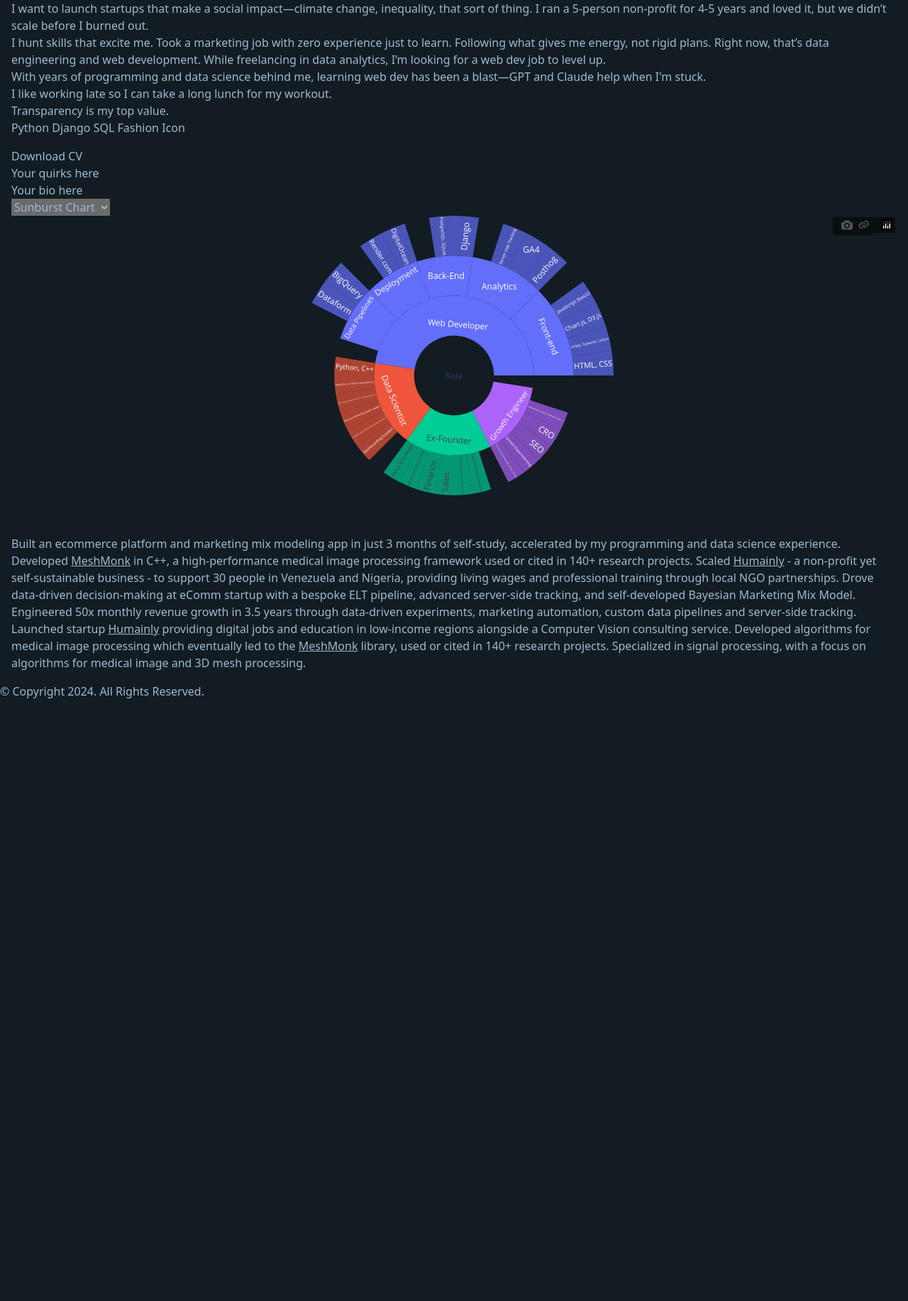
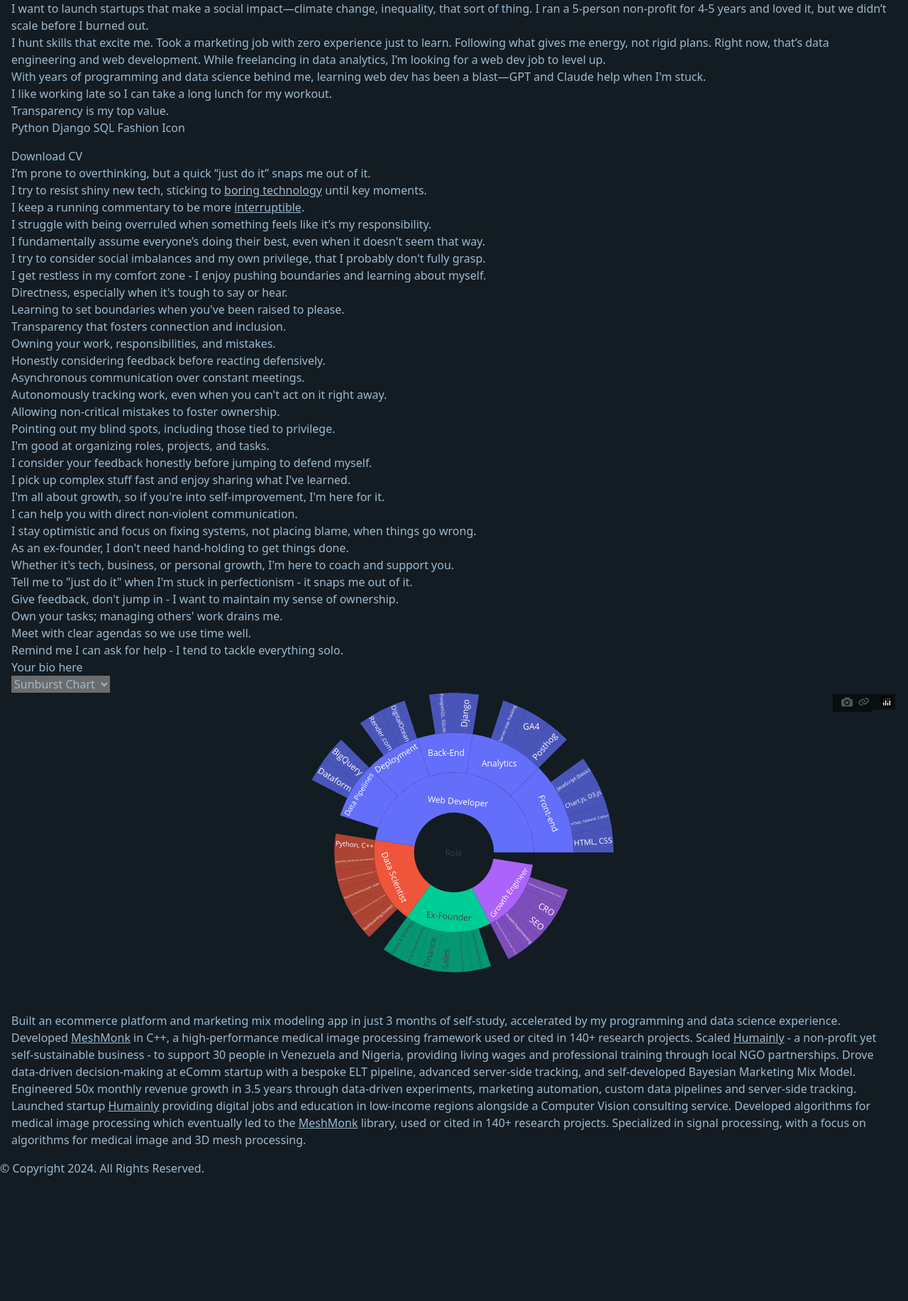
Before and after one commit to jsnyde0/resume, a Django app: page /resume/ in a window 1280 px wide. Shown: the part 907-2740 px from the top of the page at 71% size. Before the commit the page ends 1891 px from the top, so only its background shows below. Run offline with Django 5.2, Linux system fonts and the light colour scheme; some libraries are stand-ins or nearby versions.

Commit message:
added quirks, values, how I can help you, how you can help me

```diff
--- a/templates/resume.html
+++ b/templates/resume.html
@@ -27,8 +27,7 @@
       <!-- Column 1: Single-column cards -->
       <div class="space-y-4 md:col-span-1">
 
-        <c-resume-card
-        >
+        <c-resume-card>
           <div class="flex flex-col items-start">
             <div class="relative w-24 h-24 mb-3 rounded-full shadow-lg overflow-hidden group">
                 <img class="absolute inset-0 w-full h-full object-cover transition-opacity duration-300 ease-in-out opacity-100 group-hover:opacity-0" src="{% static 'img/jonatan_avatar_smiling_no_bg.png' %}" alt="Jonatan Profile Picture"/>
@@ -68,15 +67,114 @@
           </div>
         </c-resume-card>
 
-        <c-resume-card
-            title="Quirks"
-        >
-        <p>Your quirks here</p>
+        <c-resume-card title="Quirks">
+          <ul class="list-disc list-inside">
+            <li>
+              I’m prone to overthinking, but a quick “just do it” snaps me out of it.
+            </li>
+            <li>
+              I try to resist shiny new tech, sticking to <a href="https://mcfunley.com/choose-boring-technology" target="_blank" class="link">boring technology</a> until key moments.
+            </li>
+            <li>
+              I keep a running commentary to be more <a href="https://www.stevestreeting.com/2010/09/04/work-2-0/" target="_blank" class="link">interruptible</a>.
+            </li>
+            <li>
+              I struggle with being overruled when something feels like it’s my responsibility.
+            </li>
+            <li>
+              I fundamentally assume everyone’s doing their best, even when it doesn't seem that way.
+            </li>
+            <li>
+              I try to consider social imbalances and my own privilege, that I probably don't fully grasp.
+            </li>
+            <li>
+              I get restless in my comfort zone - I enjoy pushing boundaries and learning about myself.
+            </li>
+          </ul>
         </c-resume-card>
 
-        <c-resume-card
-            title="Bio"
-        >
+        <c-resume-card title="What I Value">
+          <ul class="list-disc list-inside">
+            <li>
+              Directness, especially when it's tough to say or hear.
+            </li>
+            <li>
+              Learning to set boundaries when you've been raised to please.
+            </li>
+            <li>
+              Transparency that fosters connection and inclusion.
+            </li>
+            <li>
+              Owning your work, responsibilities, and mistakes.
+            </li>
+            <li>
+              Honestly considering feedback before reacting defensively.
+            </li>
+            <li>
+              Asynchronous communication over constant meetings.
+            </li>
+            <li>
+              Autonomously tracking work, even when you can't act on it right away.
+            </li>
+            <li>
+              Allowing non-critical mistakes to foster ownership.
+            </li>
+            <li>
+              Pointing out my blind spots, including those tied to privilege.
+            </li>
+          </ul>
+        </c-resume-card>
+
+        <c-resume-card title="How I can help you">
+          <ul class="list-disc list-inside">
+            <li>
+              I'm good at organizing roles, projects, and tasks.
+            </li>
+            <li>
+              I consider your feedback honestly before jumping to defend myself.
+            </li>
+            <li>
+              I pick up complex stuff fast and enjoy sharing what I've learned.
+            </li>
+            <li>
+              I'm all about growth, so if you're into self-improvement, I'm here for it.
+            </li>
+            <li>
+              I can help you with direct non-violent communication.
+            </li>
+            <li>
+              I stay optimistic and focus on fixing systems, not placing blame, when things go wrong.
+            </li>
+            <li>
+              As an ex-founder, I don't need hand-holding to get things done.
+            </li>
+            <li>
+              Whether it's tech, business, or personal growth, I'm here to coach and support you.
+            </li>
+          </ul>
+        </c-resume-card>
+
+        <c-resume-card title="How you can help me">
+          <ul class="list-disc list-inside">
+            <li>
+              Tell me to "just do it" when I'm stuck in perfectionism - it snaps me out of it.
+            </li>
+            <li>
+              Give feedback, don't jump in - I want to maintain my sense of ownership.
+            </li>
+            <li>
+              Own your tasks; managing others' work drains me.
+            </li>
+            <li>
+              Meet with clear agendas so we use time well.
+            </li>
+            <li>
+              Remind me I can ask for help - I tend to tackle everything solo.
+            </li>
+          </ul>
+        </c-resume-card>
+
+        <c-resume-card title="Bio">
           <p>Your bio here</p>
         </c-resume-card>
 
@@ -85,9 +183,7 @@
       <!-- Columns 2-3: Wide cards -->
       <div class="md:col-span-1 space-y-4">
 
-        <c-resume-card
-            title="Skills"
-        >
+        <c-resume-card title="Skills">
           <div class="mb-4">
             <div class="tooltip tooltip-right" data-tip="Two visualizations just for fun: D3.js vs Plotly.">
             <select id="skillsVisualizationSelector" class="select select-bordered w-full max-w-xs">
@@ -148,7 +244,7 @@
               date_range="2017"
               image_url="{% static 'img/meshmonk-logo-white.png' %}"
               image_alt="MeshMonk Logo"
-              >Developed <a href="https://github.com/TheWebMonks/meshmonk" target="_blank" class="link link-hover">MeshMonk</a> in C++, a high-performance medical image processing framework used or cited in 140+ research projects.</c-resume-item-card>
+          >Developed <a href="https://github.com/TheWebMonks/meshmonk" target="_blank" class="link">MeshMonk</a> in C++, a high-performance medical image processing framework used or cited in 140+ research projects.</c-resume-item-card>
 
           <c-resume-item-card
               title="Scaled international impact-first business to support 30 people"
@@ -159,7 +255,7 @@
               date_range="2015 - 2020"
               image_url="{% static 'img/humainly-logo-green.png' %}"
               image_alt="Humainly Logo"
-              >Scaled <a href="https://humainly.com/" target="_blank" class="link link-hover">Humainly</a> - a non-profit yet self-sustainable business - to support 30 people in Venezuela and Nigeria, providing living wages and professional training through local NGO partnerships.</c-resume-item-card>
+          >Scaled <a href="https://humainly.com/" target="_blank" class="link">Humainly</a> - a non-profit yet self-sustainable business - to support 30 people in Venezuela and Nigeria, providing living wages and professional training through local NGO partnerships.</c-resume-item-card>
 
           <c-resume-item-card
               title="Data engineering and Bayesian modelling at eComm startup"
@@ -199,7 +295,7 @@
           date_range="2015 - 2020"
           image_url="{% static 'img/humainly-logo-green.png' %}"
           image_alt="Humainly icon">
-            Launched startup <a href="https://humainly.com/" target="_blank" class="link link-hover">Humainly</a> providing digital jobs and education in low-income regions alongside a Computer Vision consulting service.
+            Launched startup <a href="https://humainly.com/" target="_blank" class="link">Humainly</a> providing digital jobs and education in low-income regions alongside a Computer Vision consulting service.
           </c-resume-item-card>
 
           <c-resume-item-card
@@ -211,7 +307,7 @@
           date_range="2012 - 2014"
           image_url="{% static 'img/KULeuven_old_logo.png' %}"
           image_alt="KULeuven Logo">
-            Developed algorithms for medical image processing which eventually led to the <a href="https://github.com/TheWebMonks/meshmonk" target="_blank" class="link link-hover">MeshMonk</a> library, used or cited in 140+ research projects.
+            Developed algorithms for medical image processing which eventually led to the <a href="https://github.com/TheWebMonks/meshmonk" target="_blank" class="link">MeshMonk</a> library, used or cited in 140+ research projects.
           </c-resume-item-card>
 
         </c-resume-card>
```
Also changed, not shown: static/css/style.css (+25 -0 lines). Lines whose indentation alone changed are shown as unchanged.
